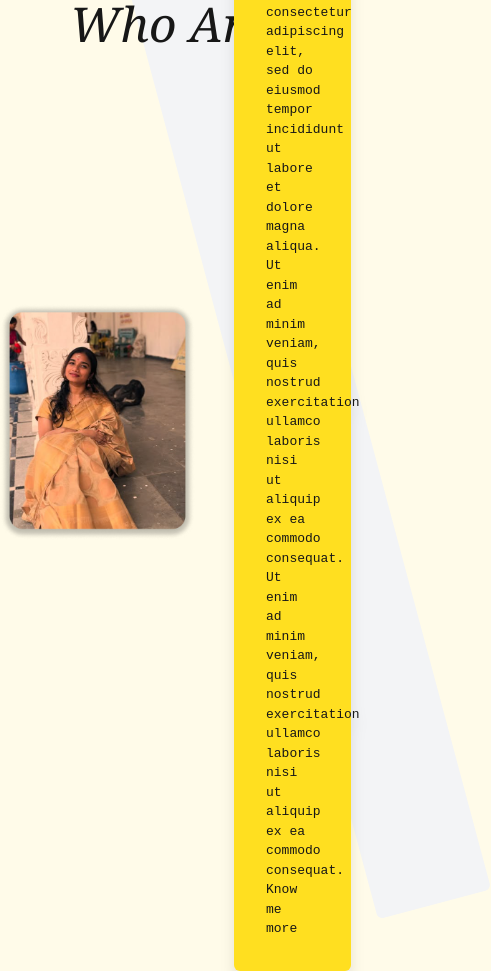
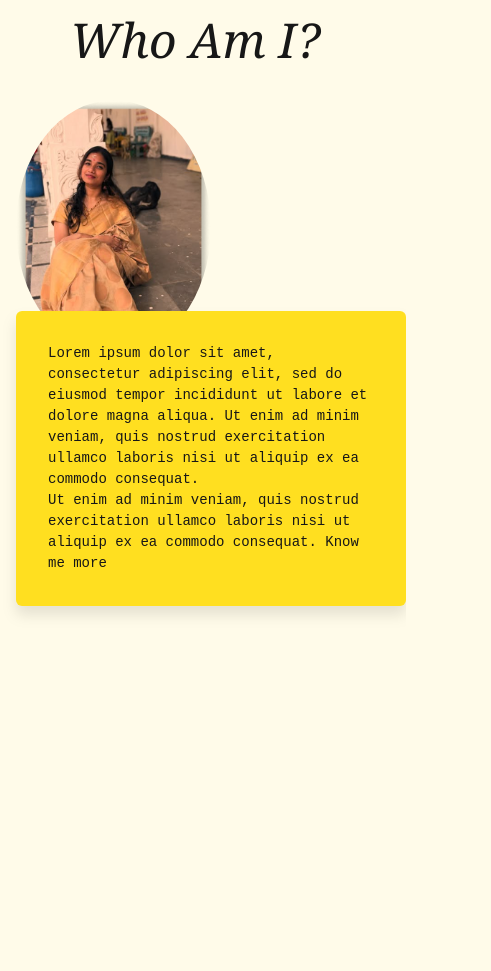
Before and after one commit to DEV-HUSTLING/protfolio_vaishnavi, a Next.js app: page /aboutMe in a window 390 px wide. Shown: the whole page, 491 px wide, since content can reach past the window. After the commit the page ends 944 px from the top, so only its background shows below. Built offline with nearby package versions, Linux system fonts and the light colour scheme.

Commit message:
Made mobile version stable

```diff
--- a/src/app/aboutMe/page.js
+++ b/src/app/aboutMe/page.js
@@ -1,14 +1,14 @@
 import Image from 'next/image'
 import React from 'react'
-
+import '../mobile.css'
 function page() {
   return (
-    <div className='relative h-screen'>
+    <div className='relative h-screen whoamI-main'>
         <h1 className='absolute top-0 left-0 right-0 m-auto text-5xl text-center font-serif italic'>
                 Who Am I?
             </h1>
-    <div className='absolute top-0 bottom-0 flex items-center justify-items-end justify-evenly'>
-        <div className='w-full flex justify-center'>
+    <div className='absolute top-0 bottom-0 flex items-center justify-items-end justify-evenly whoamI'>
+        <div className='w-full flex justify-center '>
         <Image
         src={'/aboutMe.png'}
         width={400}
@@ -17,21 +17,22 @@ function page() {
         data-aos="zoom-in"
         data-aos-delay="200"
         data-aos-duration="500"
-                      data-aos-once="false"
+        data-aos-once="false"
+        className='w-3/5 whoamI-Img'
 
         />
         </div>
-        <div className='relative w-full flex justify-center'>
+        <div className='relative w-full h-1/2 flex justify-center '>
             <div
             data-aos="flip-down"
             data-aos-delay="200"
             data-aos-duration="1000"
-            className='absolute w-3/5 h-full -top-12 bg-gray-100 -rotate-15 rounded-md z-[-1]'></div>
+            className='absolute w-3/5 h-full -top-12 bg-gray-100 -rotate-15 rounded-md z-[-1] whoamI-card'></div>
             <div
             data-aos="flip-up"
             data-aos-delay="200"
             data-aos-duration="2000"
-            className='bg-yellow-300 drop-shadow-xl p-8 w-3/5 rounded-md'>
+            className='bg-yellow-300 drop-shadow-xl p-8 w-3/5 h-full rounded-md whoamI-card'>
                 <h1>
                     Lorem ipsum dolor sit amet, consectetur adipiscing elit, sed do eiusmod tempor incididunt ut labore et dolore magna aliqua. Ut enim ad minim veniam, quis nostrud exercitation ullamco laboris nisi ut aliquip ex ea commodo consequat.
                     <br/>
--- a/src/app/mobile.css
+++ b/src/app/mobile.css
@@ -50,4 +50,31 @@
     display: flex;
     flex-direction: column;
 }
+.whoamI{
+    display: absolute;
+    display: unset;
+    top: 10%;
+    height: 100vh;
 }
+.whoamI-card{
+    position: absolute;
+    top: -10%;
+    left: 0;
+    right: 0;
+    width: 100vw;
+    height: max-content;
+}
+.whoamI-Img{
+    width: 50vw;
+    height: 30vh;
+    border-radius: 100%;
+}
+.testimonial{
+    position: absolute;
+    top: 15%;
+}
+.slideshow{
+    position: absolute;
+    top: 50%;
+}
+}
--- a/src/app/testimonial/page.js
+++ b/src/app/testimonial/page.js
@@ -20,16 +20,15 @@ function Page() {
     return ()=>clearInterval(timer)
   },[autoplay])
   return (
-    <div className='h-screen overflow-hidden'>
+    <div className='h-screen overflow-hidden relative'>
     <div className="testimonial flex items-center justify-center h-1/2  ">
         <p className='mt-24 w-full sm:w-full md:w-full w-full text-4xl text-center text-black font-bold text-shadow-lg/20'>
             I will listen to your words,
             Understand you by heart,
-            and build your brand that
-            reflects your true value.
+            and build connections that resonates true value.
         </p>
     </div>
-    <div className='flex items-center w-full justify-center h-1/2'>
+    <div className='flex items-center w-full justify-center h-1/2 slideshow'>
     <div
     data-aos="flip-down"
               data-aos-offset="100"
```
